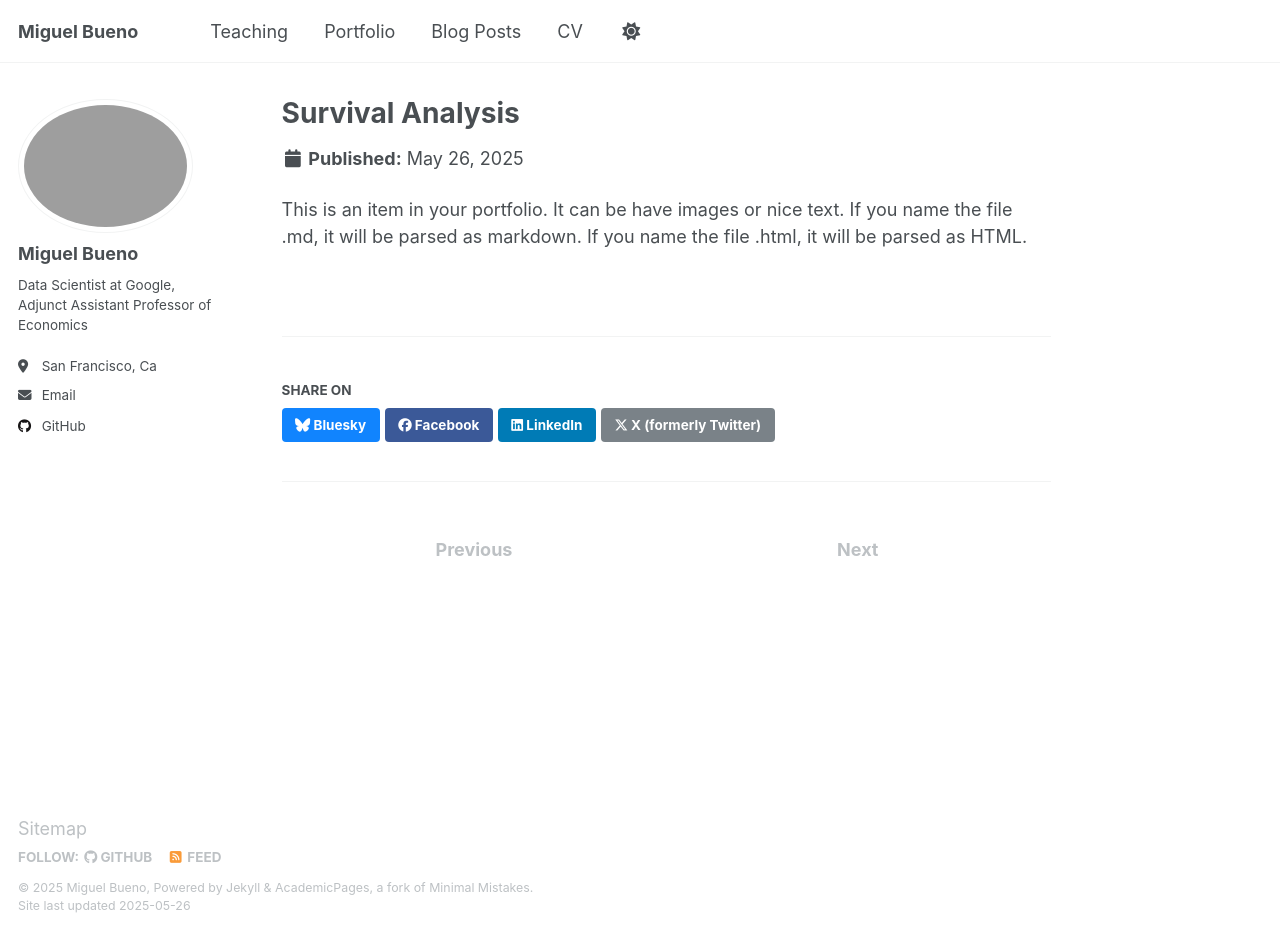
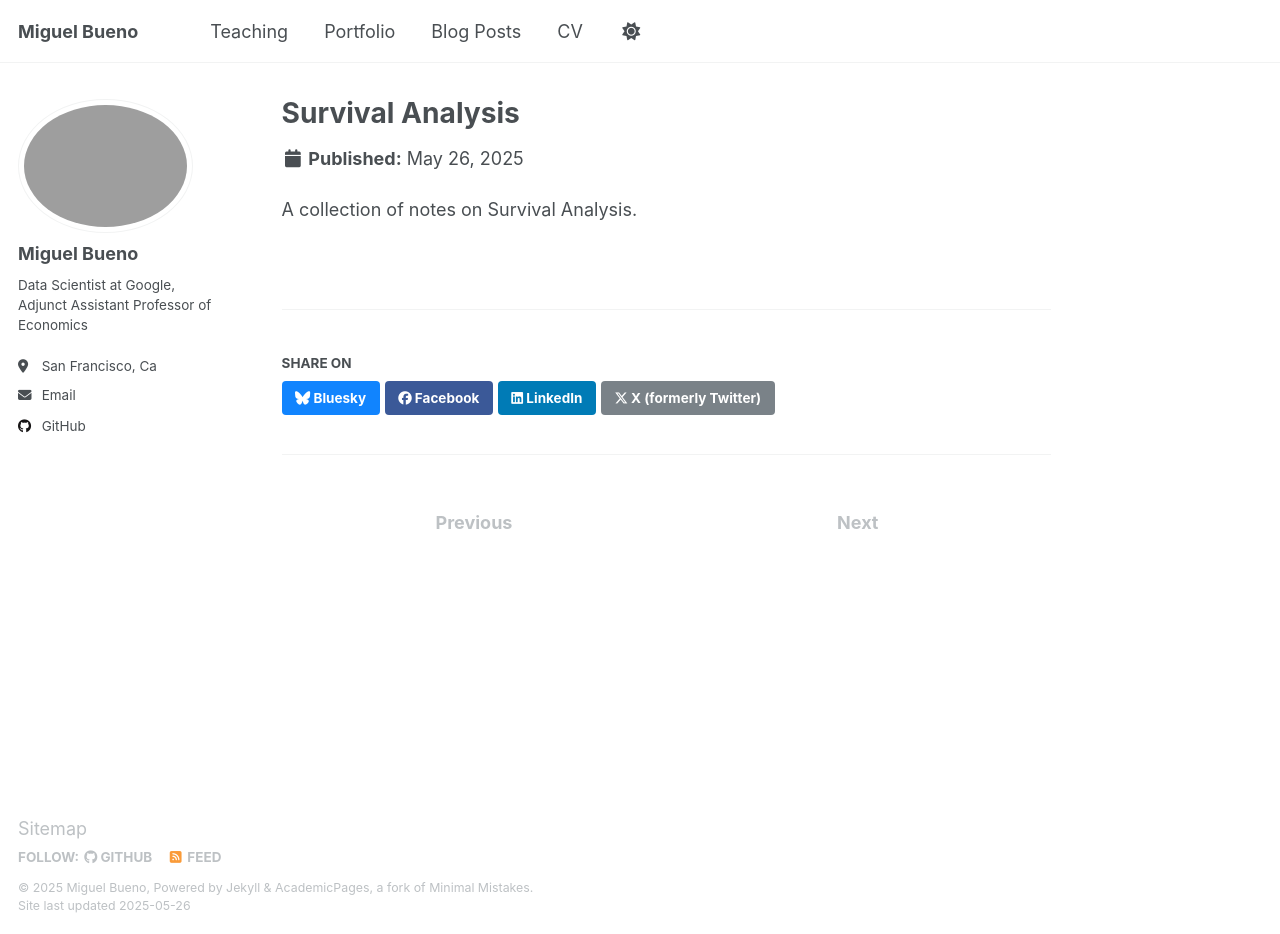
Before and after one commit to miguelbuenogoogle/miguelbuenogoogle.github.io, a Jekyll site: the page built from _portfolio/portfolio-1.md, in a window 1280 px wide and 934 px high. Built offline with Jekyll 4.4.1, drawn with Linux system fonts in a browser that asks for light colours.

Commit message:
Update portfolio-1.md
Provide a brief summary of Survival Analysis portfolio.

```diff
--- a/_portfolio/portfolio-1.md
+++ b/_portfolio/portfolio-1.md
@@ -1,7 +1,7 @@
 ---
 title: "Survival Analysis"
-excerpt: "Short description of portfolio item number 1<br/><img src='/images/500x300.png'>"
+excerpt: "A collection of notes on Survival Analysis. <br/><img src='/images/500x300.png'>"
 collection: portfolio
 ---
 
-This is an item in your portfolio. It can be have images or nice text. If you name the file .md, it will be parsed as markdown. If you name the file .html, it will be parsed as HTML.
+A collection of notes on Survival Analysis.
```
